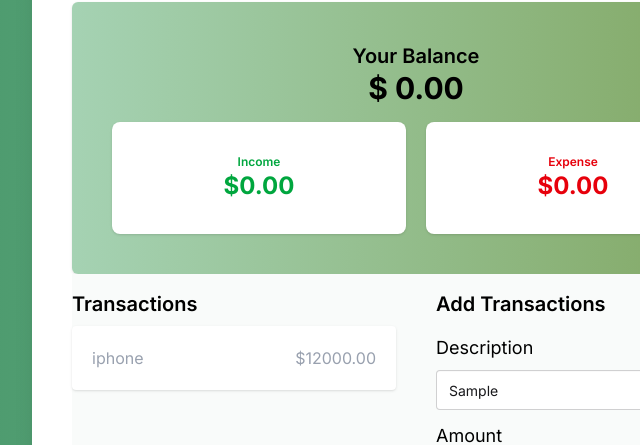
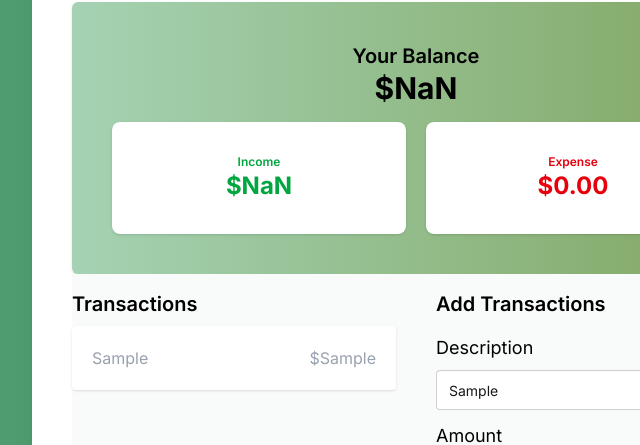
Before and after one commit to Shajidaa/Expense-Tracker, a plain HTML site: page index.html in a window 1280 px wide. Both pictures are taken after typing "Sample", "Sample" into the empty fields and a click on the button "Add Transaction". Shown: the part 129-574 px from the top of the page, 224-864 px from the left. Drawn offline with nearby package versions, Linux system fonts and the light colour scheme.

Commit message:
update the js

```diff
--- a/index.html
+++ b/index.html
@@ -82,14 +82,7 @@
       >
         <div class="md:w-1/2 py-4">
           <h1 class="text-xl font-semibold text-black mb-2">Transactions</h1>
-          <div class="flex flex-col gap-1">
-            <div
-              class="bg-white flex justify-between items-center p-5 rounded shadow"
-            >
-              <h1 class="text-base text-gray-400">iphone</h1>
-              <p class="text-base text-gray-400">$<span>12000.00</span></p>
-            </div>
-          </div>
+          <div id="addTransaction" class="flex flex-col gap-1"></div>
         </div>
         <div class="md:w-1/2 py-4">
           <h1 class="text-xl font-semibold text-black mb-2">
@@ -100,6 +93,7 @@
               Description
             </legend>
             <input
+              id="text"
               type="text"
               class="input w-full bg-white"
               placeholder="Enter Description"
--- a/script.js
+++ b/script.js
@@ -1,9 +1,40 @@
+
+
 
 const addTransaction=()=>{
+    // e.preventDefault();
+  const current_balance_amount=document.getElementById('current_balance_amount').innerText
+let income_amount  =parseFloat(document.getElementById('Income_amount').innerText);
+ const text=document.getElementById('text').value;
+const amount=document.getElementById('amount').value;
 
-  const current_balance_amount=document.getElementById('current_balance_amount').innerText
- const income_amount  =document.getElementById('Income_amount').innerText;
- const expense_amount=document.getElementById('expense_amount').innerText;
- const amount=document.getElementById('amount')
+if (text === '' || amount==='') {
+  return alert(` add the empty space`)
+}else{
+document.getElementById('addTransaction').innerHTML+=`
+
+  <div class="bg-white flex justify-between items-center p-5 rounded shadow" >
+              <h1 class="text-base text-gray-400">${text}</h1>
+              <p class="text-base text-gray-400">$<span>${amount}</span></p>
+            </div>
+         `
+}
+
+
+ if (amount.includes('-')&& income_amount>0) {
+
+ const expense_amount=parseFloat(document.getElementById('expense_amount').innerText);
+ const updateExpense=expense_amount+Number(amount);
+ document.getElementById('expense_amount').innerText=updateExpense.toFixed(2);
+
+// document.getElementById('current_balance_amount').innerText=updateExpense.toFixed(2);
+ }else{
+//sum amount
+
+const updateAmount=income_amount+ Number(amount);
+document.getElementById('Income_amount').innerText=updateAmount.toFixed(2);
+// document.getElementById('current_balance_amount').innerText=updateAmount.toFixed(2);
+ }
+document.getElementById('current_balance_amount').innerText=Number(document.getElementById('Income_amount').innerText)+Number(document.getElementById('expense_amount').innerText);
 
 }
```
Also changed, not shown: p.js (added).
